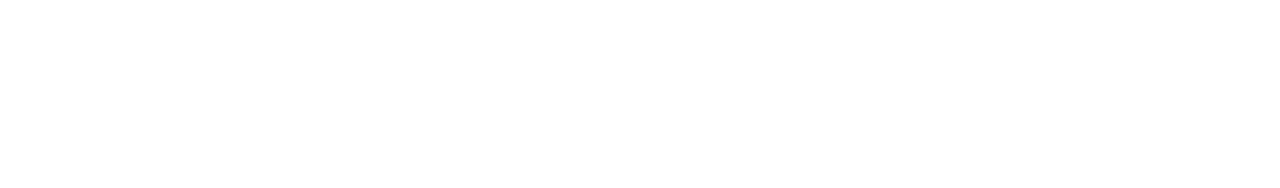
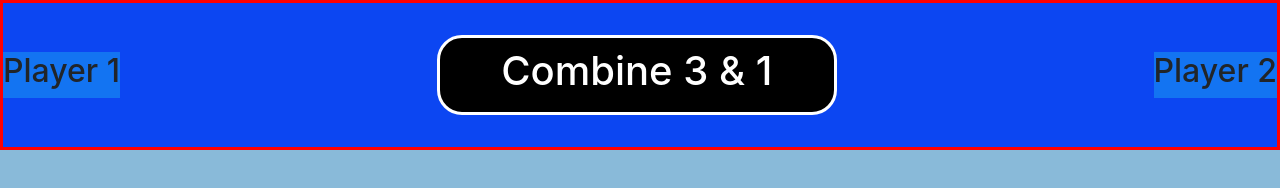
Before and after one commit to theaustinblaine/sei22-Project1, a plain HTML site: page index.html in a window 1280 px wide. Drawn offline with nearby package versions, Linux system fonts and the light colour scheme.

Commit message:
Added more to README and started with basic html and styling.

```diff
--- a/css/style.css
+++ b/css/style.css
@@ -0,0 +1,35 @@
+body {
+    background-color: #89BAD9;
+}
+
+header{
+    display: flex;
+    justify-content: center;
+    align-items: center;
+    margin: 0 auto;
+    height: 150px;
+    border: red 3px solid;
+    background-color: #0C46F2
+}
+
+.title{
+    display: flex;
+    align-items: center;
+    justify-content: center;
+    background-color: black;
+    color: white;
+    border: 3px solid white;
+    border-radius: 25px;
+    margin: 0 auto;
+    width: 400px;
+    height: 80px;
+}
+
+.player1{
+    background-color: #1374F2;
+
+}
+
+.player2{
+    background-color: #1374F2;
+}
--- a/index.html
+++ b/index.html
@@ -12,8 +12,20 @@
     <link rel="stylesheet" href="https://stackpath.bootstrapcdn.com/bootstrap/4.3.1/css/bootstrap.min.css" integrity="sha384-ggOyR0iXCbMQv3Xipma34MD+dH/1fQ784/j6cY/iJTQUOhcWr7x9JvoRxT2MZw1T" crossorigin="anonymous">
     <link rel="stylesheet" href="css/style.css">
 </head>
+
 <body>
+    <header>
+        <div class="player1">
+            <h2>Player 1</h2>
+        </div>
+        <div class="title">
+            <h1>Combine 3 & 1</h1>
+        </div>
+        <div class="player2">
+            <h2>Player 2</h2>
+        </div>
 
+    </header>
 
 <script src="connect4.js"></script>
 </body>
```
Also changed, not shown: images/wireframe.jpg (added), 1 other file.
